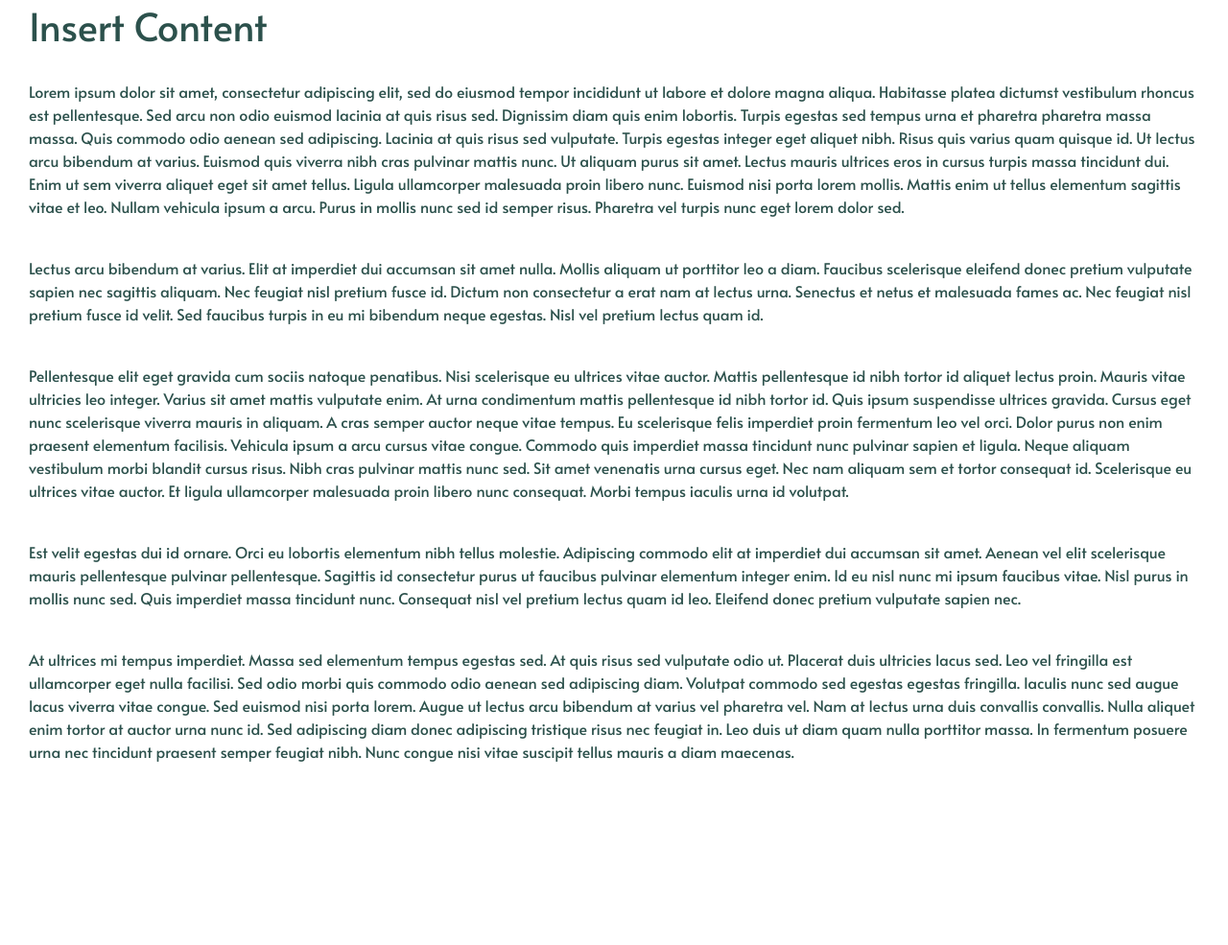
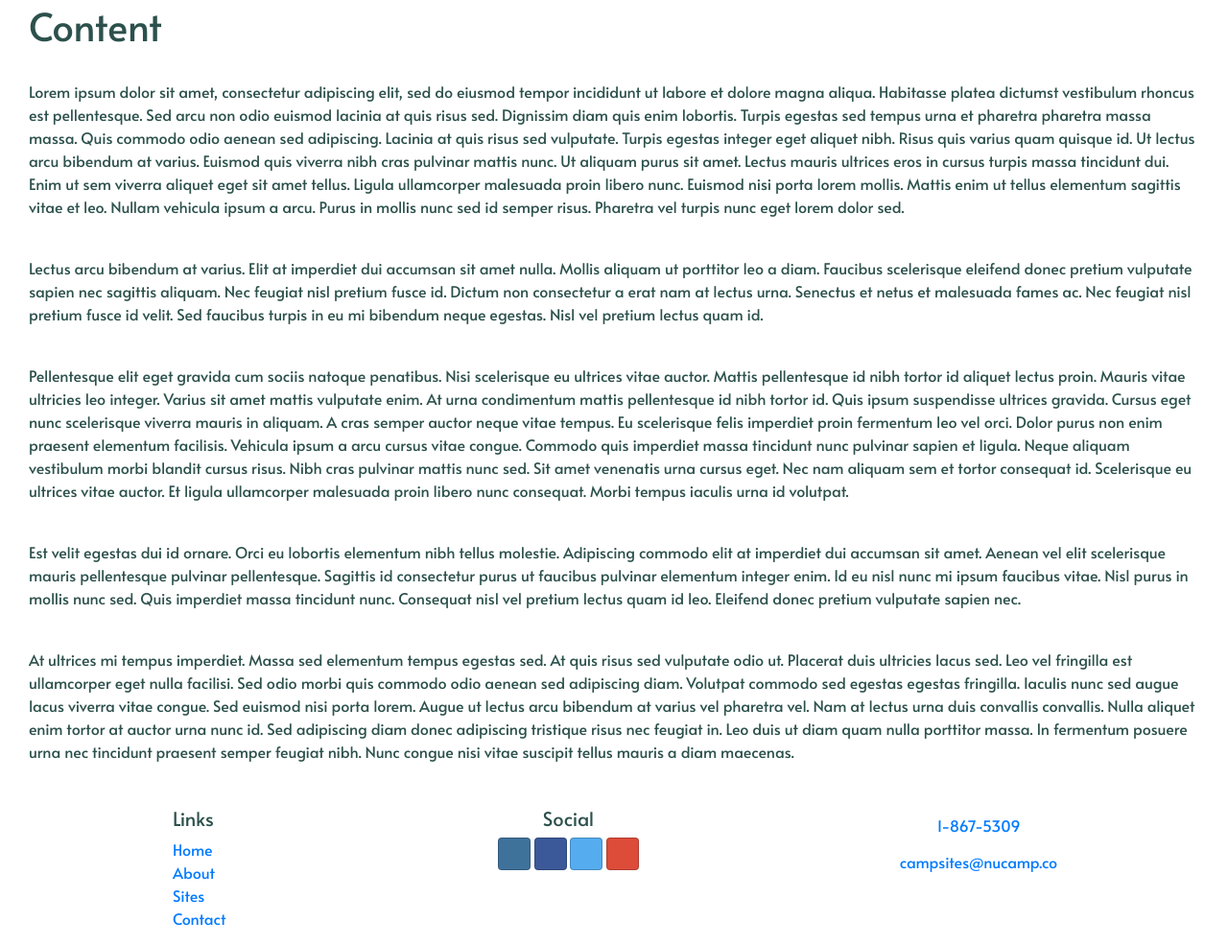
Before and after one commit to mdelzotto/Portfolio-Project, a plain HTML site: page index.html in a window 1280 px wide. Shown: the part 177-1162 px from the top of the page at 96% size. Before the commit the page ends 1018 px from the top, so only its background shows below. Drawn offline with nearby package versions, Linux system fonts and the light colour scheme.

Commit message:
index sheet

```diff
--- a/index.html
+++ b/index.html
@@ -3,31 +3,40 @@
   <head>
     <meta charset="UTF-8" />
     <meta name="viewport" content="width=device-width, initial-scale=1.0" />
-		<title>Real Estate Reservations</title>
+    <title>real Estate Reservations</title>
     <link rel="stylesheet" type="text/css" href="style.css" />
-		<link href="https://fonts.googleapis.com/css2?family=Alata&display=swap"
-        rel="stylesheet" />
-        <link rel="stylesheet" href="node_modules/bootstrap/dist/css/bootstrap.min.css" />
-        <link rel="stylesheet" href="node_modules/bootstrap-social/bootstrap-social.css" />
+    <link
+      href="https://fonts.googleapis.com/css2?family=Alata&display=swap"
+      rel="stylesheet"
+    />
+    <link
+      rel="stylesheet"
+      href="node_modules/bootstrap/dist/css/bootstrap.min.css"
+    />
+    <link
+      rel="stylesheet"
+      href="node_modules/bootstrap-social/bootstrap-social.css"
+    />
   </head>
   <body>
     <div id="top">
-			<img id="logo" src="img/img.jpg" alt="logo" />
+      <img id="logo" src="img/logo.jpg" alt="logo" />
       <div id="top_text">
         <h1 id="title"><a href="index.html">Real Estate Reservations</a></h1>
-				<h2 id="tagline">Confirmed Reservations </h2>
+        <h2 id="tagline">Confirmed Reservations</h2>
       </div>
       <button>Reserve</button>
     </div>
+
     <nav>
-			<a href="">Properties</a>
-			<a href="">Clients</a>
-			<a href="">Calendar</a>
-			<a href="">About Us</a>
+      <a href="properties.html">Properties</a>
+      <a href="clients.html">Clients</a>
+      <a href="calendar.html">Calendar</a>
+      <a href="aboutus.html">About Us</a>
     </nav>
     <div id="carousel"></div>
     <div id="main">
-		<h1>Insert Content</h1>
+      <h1>Content</h1>
       <br />
       <p>
         Lorem ipsum dolor sit amet, consectetur adipiscing elit, sed do eiusmod
@@ -98,5 +107,55 @@
         diam maecenas.
       </p>
     </div>
+    <footer class="site-footer">
+      <div class="container">
+        <div class="row">
+          <div class="col-4 col-sm-2 offset-1">
+            <h5>Links</h5>
+            <ul class="list-unstyled">
+              <li><a href="#"> Home </a></li>
+              <li><a href="aboutus.html"> About </a></li>
+              <li><a href="#"> Sites </a></li>
+              <li><a href="contactus.html"> Contact </a></li>
+            </ul>
+          </div>
+          <div class="col-6 col-sm-5 text-center">
+            <h5>Social</h5>
+            <a
+              class="btn btn-social-icon btn-instagram"
+              href="http://instagram.com/"
+              ><i class="fa fa-instagram fa-lg"> </i>
+            </a>
+            <a
+              class="btn btn-social-icon btn-facebook"
+              href="http://facebook.com/"
+              ><i class="fa fa-facebook fa-lg"> </i>
+            </a>
+            <a
+              class="btn btn-social-icon btn-twitter"
+              href="http://twitter.com/"
+              ><i class="fa fa-twitter fa-lg"> </i>
+            </a>
+            <a class="btn btn-social-icon btn-google" href="http://youtube.com/"
+              ><i class="fa fa-youtube fa-lg"> </i>
+            </a>
+          </div>
+          <div class="col-sm-4 text-center">
+            <a role="button" class="btn btn-link" href="tel:+12065551234">
+              <i class="fa fa-phone fa-lg text-primary"> </i> 1-867-5309
+            </a>
+            <br />
+            <a
+              role="button"
+              class="btn btn-link"
+              href="mailto:campsites@nucamp.co"
+            >
+              <i class="fa fa-envelope fa-lg text-primary"> </i>
+              campsites@nucamp.co</a
+            >
+          </div>
+        </div>
+      </div>
+    </footer>
   </body>
 </html>
--- a/style.css
+++ b/style.css
@@ -67,3 +67,7 @@ button {
     height: 40px;
     font-size: larger;
 }
+
+h1 a {
+    text-decoration: none;
+}
```
Lines whose indentation alone changed are shown as unchanged.
